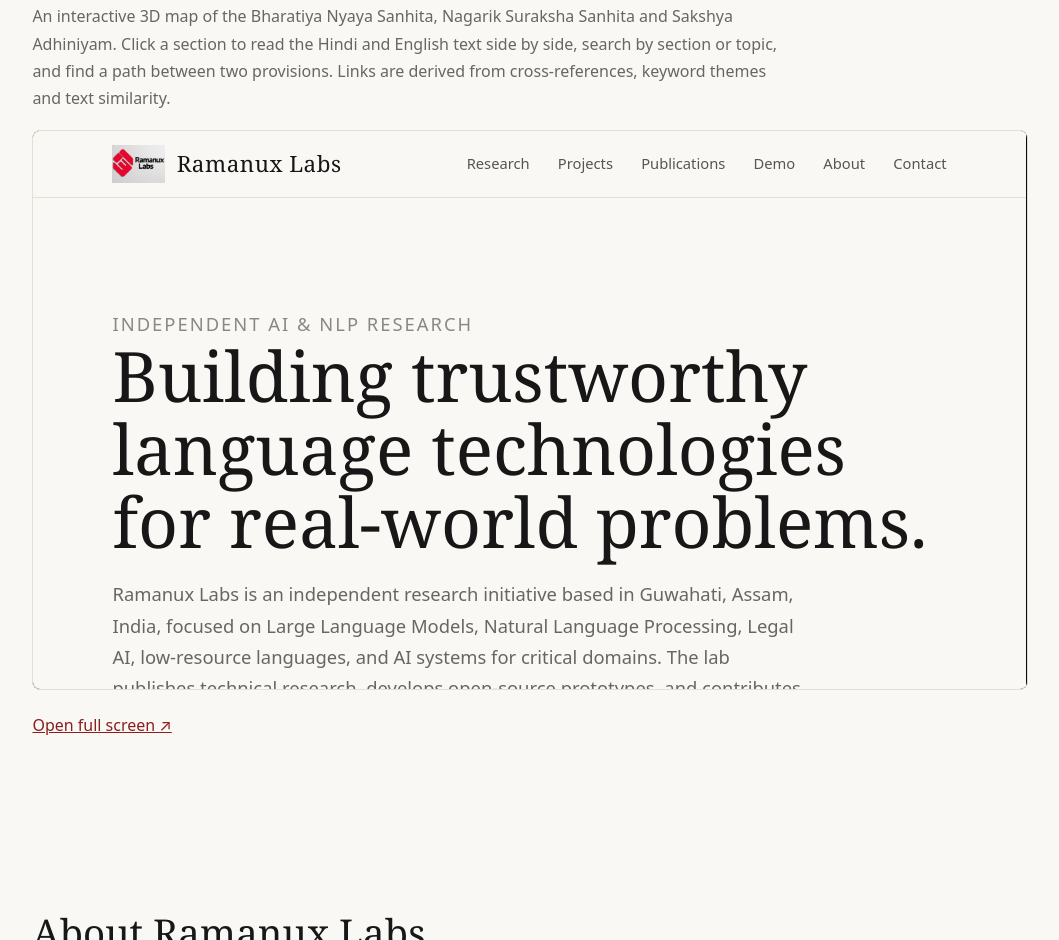
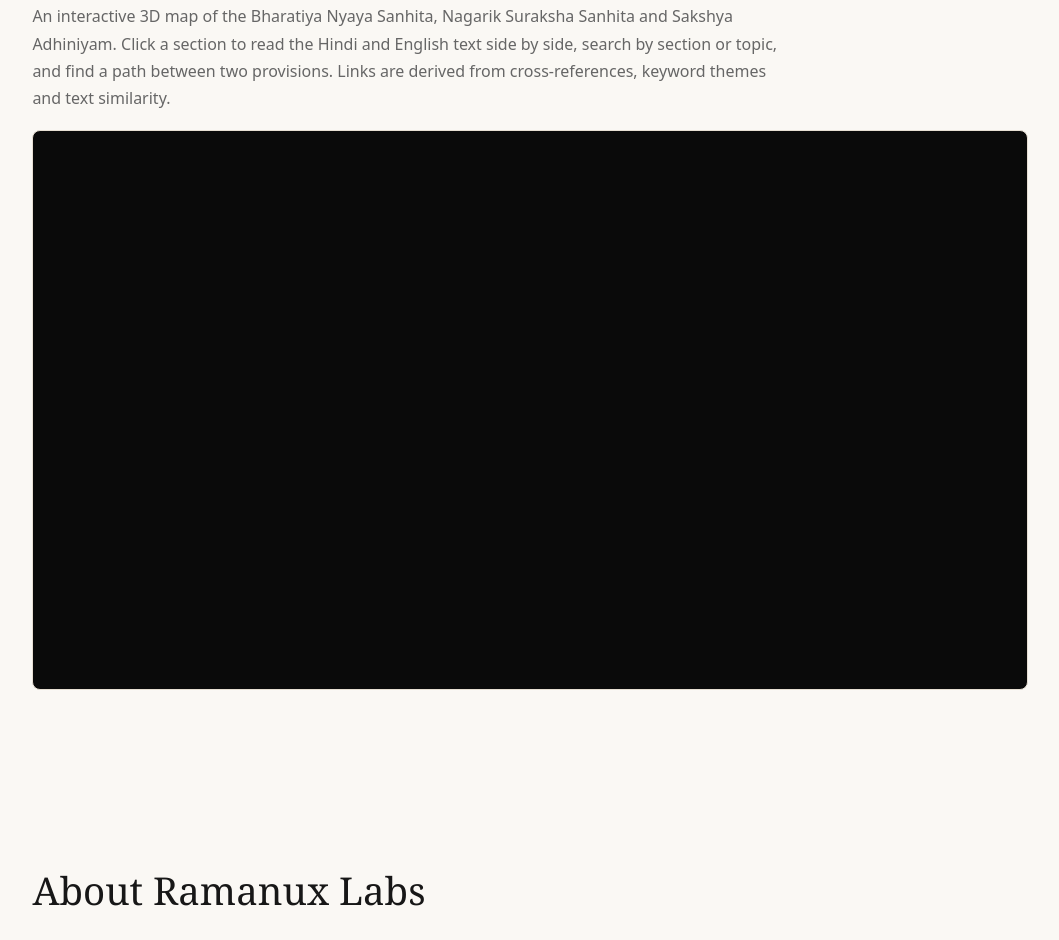
Before and after one commit to Ramanuxlabs/Ramanuxlabs.github.io, a plain HTML site: page index.html in a window 1280 px wide. Shown: the part 2891-3831 px from the top of the page, without its empty margins (110-1169 px from the left). Drawn offline with Linux system fonts and the light colour scheme; files whose address does not match are found by name.

Commit message:
Update index.html

```diff
--- a/index.html
+++ b/index.html
@@ -129,8 +129,7 @@ traceable responses and privacy-first deployment.
 <p class="small" style="margin-bottom:18px;max-width:760px">
 An interactive 3D map of the Bharatiya Nyaya Sanhita, Nagarik Suraksha Sanhita and Sakshya Adhiniyam. Click a section to read the Hindi and English text side by side, search by section or topic, and find a path between two provisions. Links are derived from cross-references, keyword themes and text similarity.
 </p>
-<iframe class="demo-frame" src="bharatlex/" title="BharatLex Explorer" loading="lazy"></iframe>
-<p class="demo-actions"><a href="bharatlex/" target="_blank" rel="noopener">Open full screen ↗</a></p>
+<iframe class="demo-frame" src="https://ramanuxlabs.github.io/bharatlex/index.html" title="BharatLex Explorer" loading="lazy"></iframe>
 </section>
 
 <section id="about">
```
